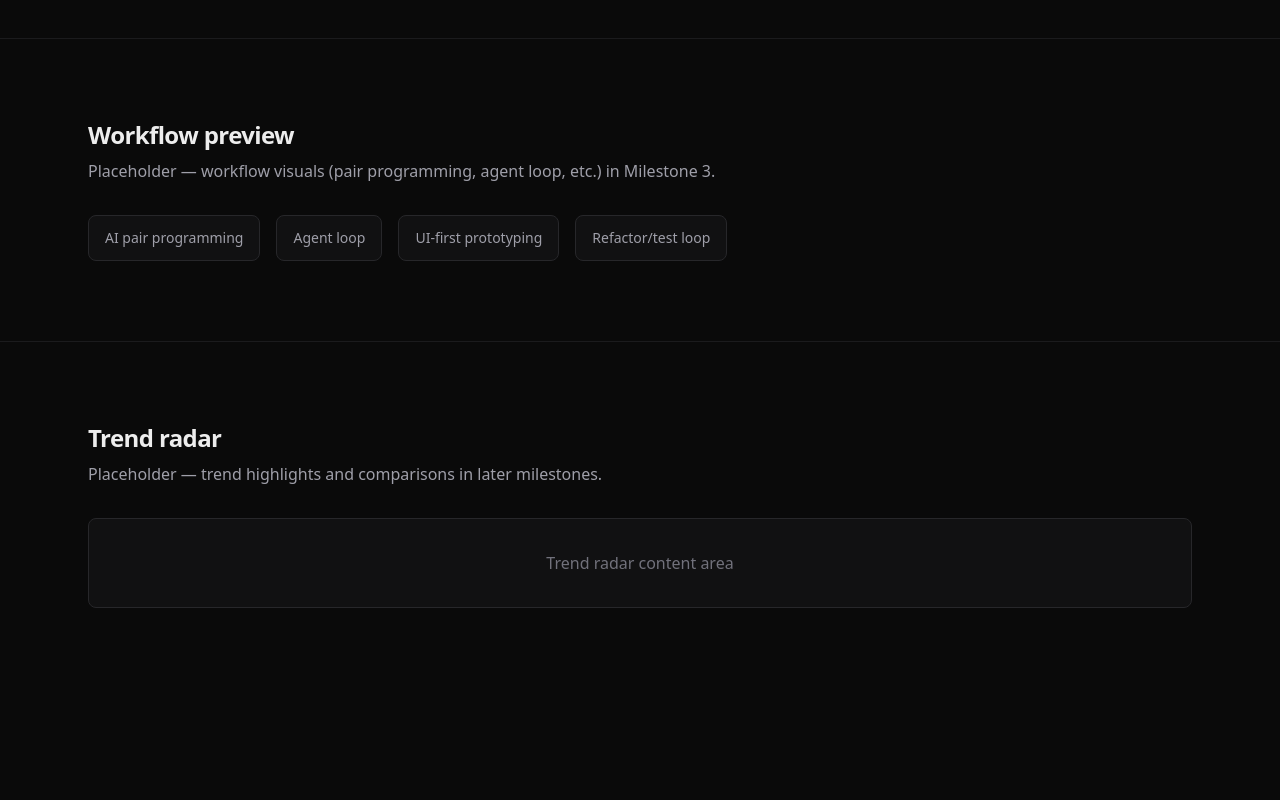
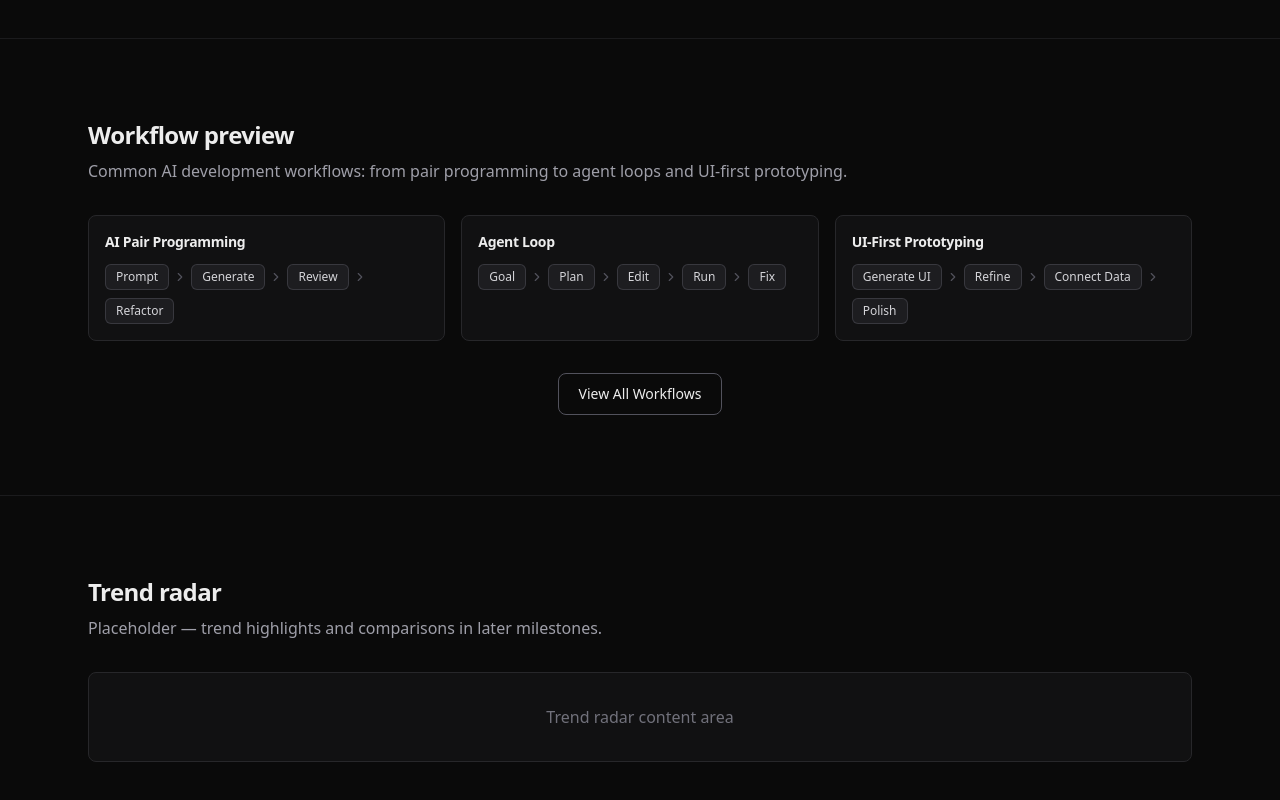
Before and after one commit to ian-schwartz/ai-dev-trends-explorer, a Next.js app: page / in a window 1280 px wide. Shown: the part 1178-1978 px from the top of the page. Before the commit the page ends 1866 px from the top, so only its background shows below. Built offline with nearby package versions, Linux system fonts and the light colour scheme.

Commit message:
feat: add workflow preview diagrams to homepage

```diff
--- a/src/components/home/WorkflowPreviewSection.tsx
+++ b/src/components/home/WorkflowPreviewSection.tsx
@@ -1,3 +1,21 @@
+import Link from "next/link";
+import { MiniWorkflow } from "@/components/workflows/MiniWorkflow";
+
+const PREVIEW_WORKFLOWS: { name: string; steps: string[] }[] = [
+  {
+    name: "AI Pair Programming",
+    steps: ["Prompt", "Generate", "Review", "Refactor"],
+  },
+  {
+    name: "Agent Loop",
+    steps: ["Goal", "Plan", "Edit", "Run", "Fix"],
+  },
+  {
+    name: "UI-First Prototyping",
+    steps: ["Generate UI", "Refine", "Connect Data", "Polish"],
+  },
+];
+
 export function WorkflowPreviewSection() {
   return (
     <section className="border-b border-zinc-800/60 py-16 sm:py-20">
@@ -6,19 +24,25 @@ export function WorkflowPreviewSection() {
           Workflow preview
         </h2>
         <p className="mt-2 text-zinc-400">
-          Placeholder — workflow visuals (pair programming, agent loop, etc.) in Milestone 3.
+          Common AI development workflows: from pair programming to agent loops
+          and UI-first prototyping.
         </p>
-        <div className="mt-8 flex flex-wrap gap-4">
-          {["AI pair programming", "Agent loop", "UI-first prototyping", "Refactor/test loop"].map(
-            (label) => (
-              <div
-                key={label}
-                className="rounded-lg border border-zinc-800 bg-zinc-900/50 px-4 py-3 text-sm text-zinc-400"
-              >
-                {label}
-              </div>
-            )
-          )}
+        <div className="mt-8 grid gap-4 sm:grid-cols-2 lg:grid-cols-3">
+          {PREVIEW_WORKFLOWS.map((workflow) => (
+            <MiniWorkflow
+              key={workflow.name}
+              name={workflow.name}
+              steps={workflow.steps}
+            />
+          ))}
+        </div>
+        <div className="mt-8 flex justify-center">
+          <Link
+            href="/workflows"
+            className="inline-flex items-center justify-center rounded-lg border border-zinc-600 bg-transparent px-5 py-2.5 text-sm font-medium text-foreground transition-colors hover:border-zinc-500 hover:bg-zinc-800/50"
+          >
+            View All Workflows
+          </Link>
         </div>
       </div>
     </section>
--- /dev/null
+++ b/src/components/workflows/MiniWorkflow.tsx
@@ -0,0 +1,31 @@
+import { ChevronRight } from "lucide-react";
+
+interface MiniWorkflowProps {
+  name: string;
+  steps: string[];
+}
+
+export function MiniWorkflow({ name, steps }: MiniWorkflowProps) {
+  return (
+    <div className="rounded-lg border border-zinc-800 bg-zinc-900/50 p-4 transition-colors hover:border-zinc-700">
+      <h3 className="text-sm font-semibold tracking-tight text-foreground">
+        {name}
+      </h3>
+      <div className="mt-3 flex flex-wrap items-center gap-x-1 gap-y-2">
+        {steps.map((step, i) => (
+          <div key={i} className="flex flex-wrap items-center gap-x-1 gap-y-2">
+            <span className="rounded-md border border-zinc-700/80 bg-zinc-800/60 px-2.5 py-1 text-xs font-medium text-zinc-300">
+              {step}
+            </span>
+            {i < steps.length - 1 && (
+              <ChevronRight
+                className="h-3.5 w-3.5 shrink-0 text-zinc-600"
+                aria-hidden
+              />
+            )}
+          </div>
+        ))}
+      </div>
+    </div>
+  );
+}
```
